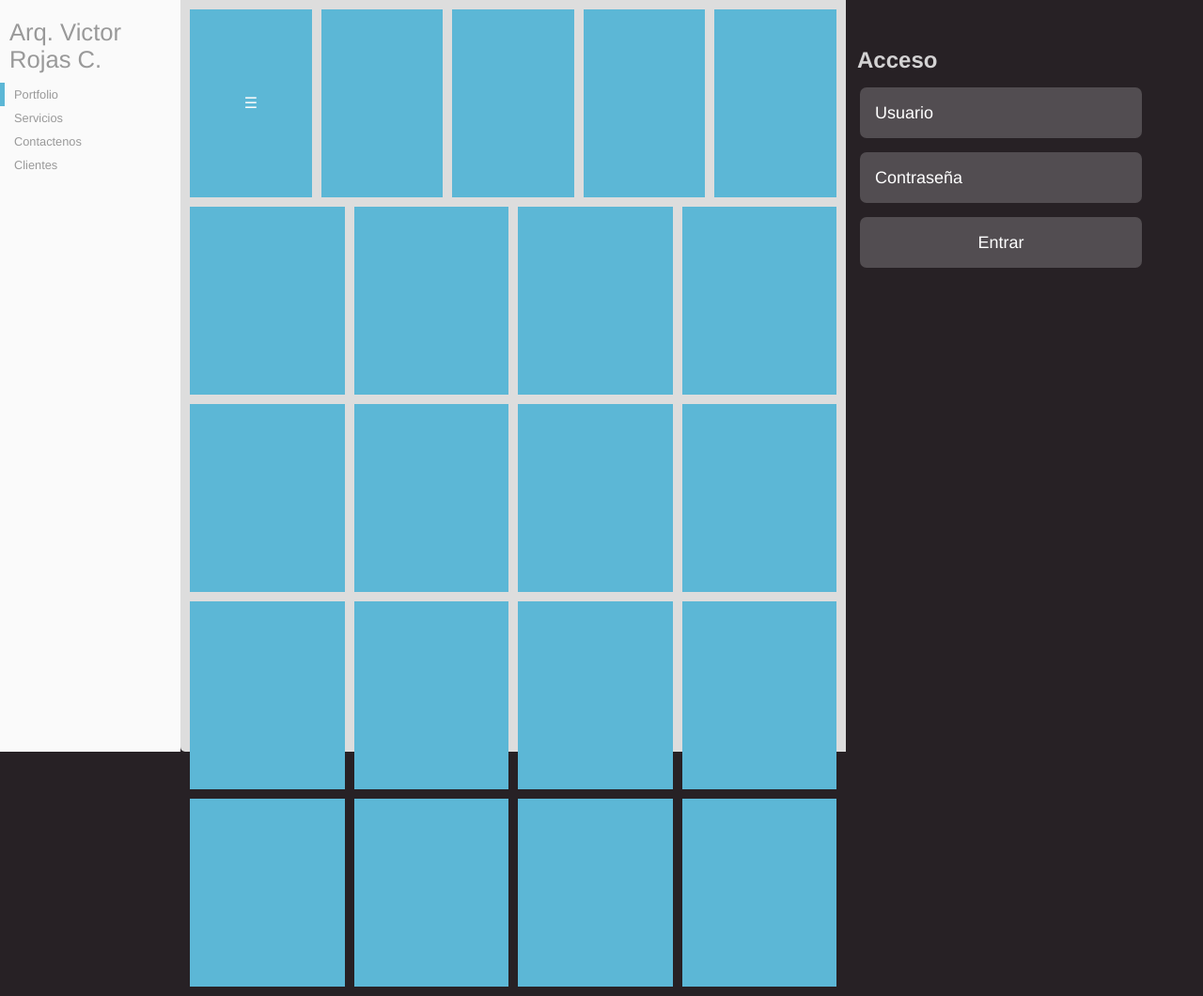
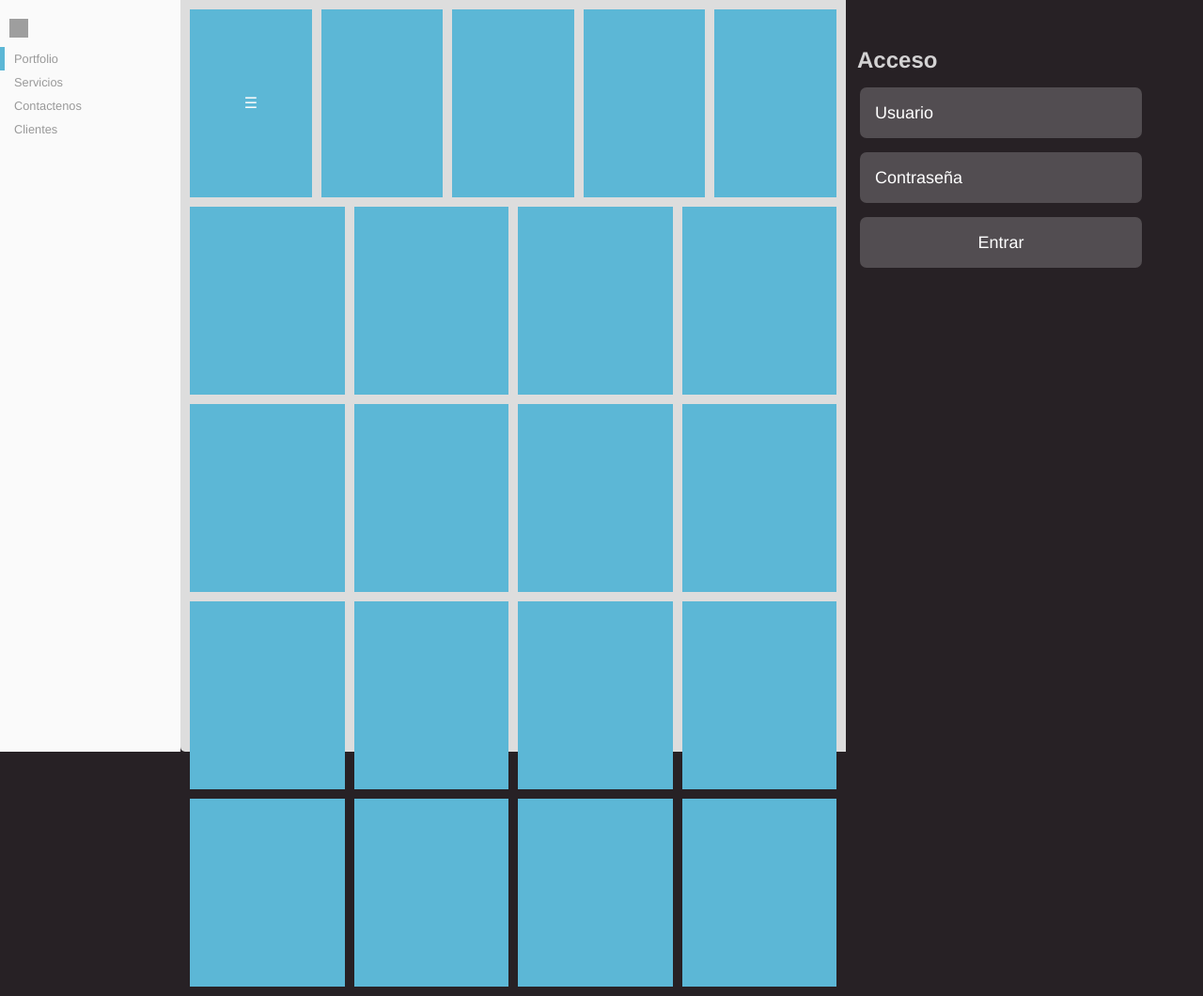
Before and after one commit to arquiru2017/Arq.-Victor-Rojas-C., a plain HTML site: page index.html in a window 1280 px wide. Shown: the whole page at 94% size. Drawn offline with Linux system fonts and the light colour scheme; grey boxes are pictures that could not be loaded.

Commit message:
Update index.html

```diff
--- a/index.html
+++ b/index.html
@@ -218,7 +218,7 @@ $(".pass").focusin(function(){
 
 <body>
 	<div class="nav">
-  <h1>Arq. Victor Rojas C.</h1>
+  <h1> <img alt="@arquiru2017" class="avatar float-left mr-1" src="https://avatars0.githubusercontent.com/u/33814811?s=40&amp;v=4" height="20" width="20"></h1>
   <ul>
     <li><a class="active" href="#">Portfolio</a></li>
     <li><a href="#">Servicios</a></li>
```
